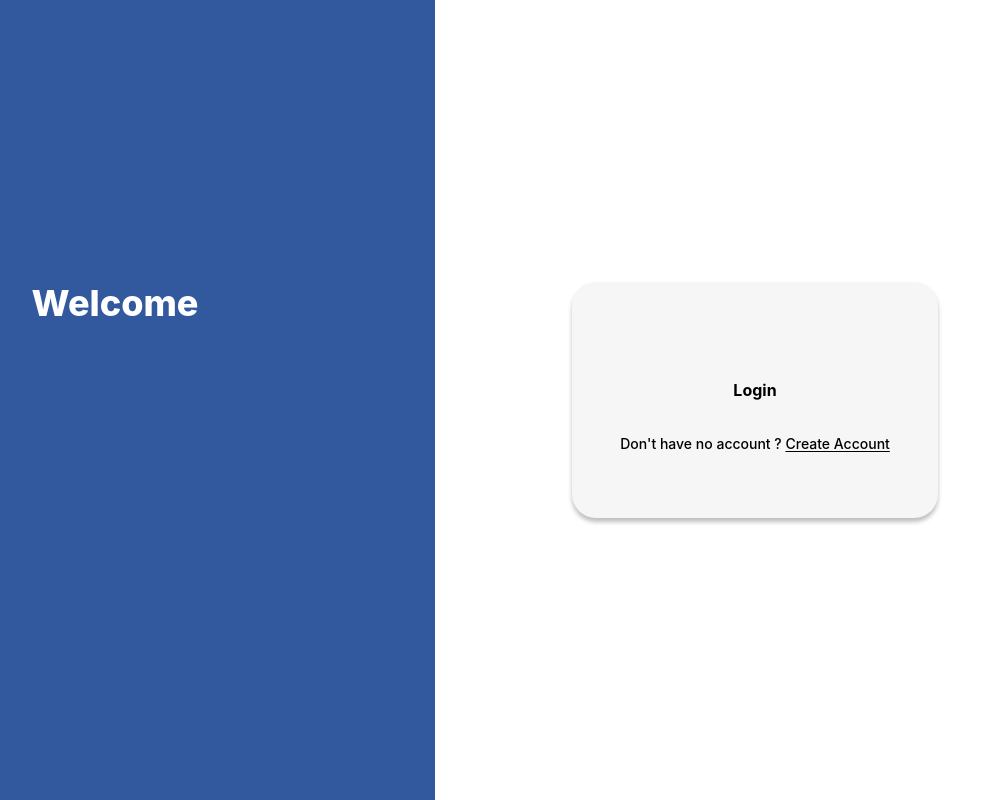
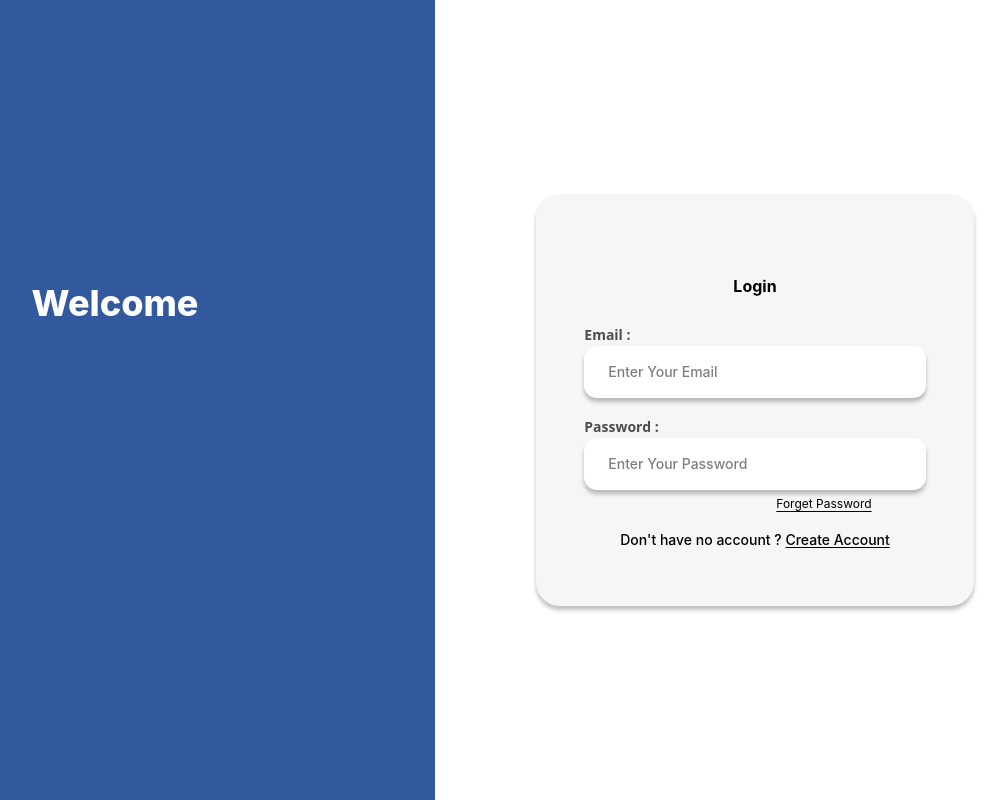
Before and after one commit to abhinavhh/job-portal, a React (Vite) app in the folder client/: page /login in a window 1280 px wide. Shown: the whole page, without its empty margins (205-1212 px from the left). Built offline with nearby package versions, Linux system fonts and the light colour scheme.

Commit message:
completd and used input in login

```diff
--- a/client/src/components/Auth/LoginForm.tsx
+++ b/client/src/components/Auth/LoginForm.tsx
@@ -1,6 +1,7 @@
 import React, { useState } from 'react'
 import {motion} from 'framer-motion'
 import { Link, useNavigate } from 'react-router-dom';
+import Input from '../../ui/Input';
 
 interface FormData {
     email: string,
@@ -46,15 +47,23 @@ const LoginForm: React.FC = () => {
 
     return (
         <motion.div
-            className='opacity-100 bg-bg_secondary shadow-[0_4px_4px_0px_rgba(0,0,0,0.25)] rounded-3xl px-12 py-16'
+            className='opacity-100 bg-bg_secondary shadow-[0_4px_4px_0px_rgba(0,0,0,0.25)] rounded-3xl px-12 py-14'
         >
-            <h1 className='font-bold font-family-sans text-center py-8 '>Login</h1>
+            <h1 className='font-bold font-family-sans text-center py-6 text-base'>Login</h1>
             {error && <p>{error}</p>}
 
             <motion.form
                 onSubmit={handleSubmit}
             >
+                <Input id="email" label='Email :' type='email' value={formData.email} name='email' placeholder='Enter Your Email'/>
+                <Input id="password" label="Password :" type='password' value={formData.password} name="password" placeholder="Enter Your Password"/>
 
+                <Link
+                    to="/forgotPass"
+                    className='relative bottom-4 left-48 font-family-sans font-normal text-[12px] underline underline-offset-3 hover:text-blue-500'
+                >
+                    Forget Password
+                </Link>
             </motion.form>
 
             <motion.div
--- a/client/src/index.css
+++ b/client/src/index.css
@@ -3,7 +3,9 @@
 @theme {
   --color-bg_color: #32589E;
   --color-bg_secondary: #F6F6F6;
-  --color-text_color: #FFFFFF;
+  --color-text_color_primary: #FFFFFF;
+  --color-text_color_secondary: #4D4D4D;
+  --color-text_color_tertiary: #9B9B9B;
 
   --font-family-sans: 'Inter', sans-serif;
 }
--- a/client/src/pages/LoginPage.tsx
+++ b/client/src/pages/LoginPage.tsx
@@ -11,7 +11,7 @@ const LoginPage = () => {
         >
 
             <h1
-                className='font-family-sans text-text_color font-extrabold text-4xl absolute top-[283px] left-1/2 transform -translate-x-1/2'
+                className='font-family-sans text-text_color_primary font-extrabold text-4xl absolute top-[283px] left-1/2 transform -translate-x-1/2'
             >
                 Welcome
             </h1>
--- a/client/src/ui/Input.tsx
+++ b/client/src/ui/Input.tsx
@@ -8,6 +8,7 @@ interface InputProps extends InputHTMLAttributes<HTMLInputElement> {
     name: string,
     type: string,
     value: string
+    placeholder: string
 }
 
 const Input: React.FC<InputProps> = ({
@@ -15,7 +16,8 @@ const Input: React.FC<InputProps> = ({
     label,
     name,
     type,
-    value
+    value,
+    placeholder
 }) => {
     const inputId = id || `input-${name}`;
     return(
@@ -24,6 +26,7 @@ const Input: React.FC<InputProps> = ({
         >
             <label
                 htmlFor={inputId}
+                className="relative font-semibold text-sm text-text_color_secondary"
             >
                 {label}
             </label>
@@ -31,8 +34,9 @@ const Input: React.FC<InputProps> = ({
                 id={inputId}
                 type={type}
                 value={value}
+                placeholder={placeholder}
+                className="w-full border-0 border-gray-300 bg-white rounded-[13px] px-6 py-4 font-family-sans shadow-[0_4px_4px_0px_rgba(0,0,0,0.25)] text-sm font-medium"
             />
-
         </motion.div>
     )
 };
```
